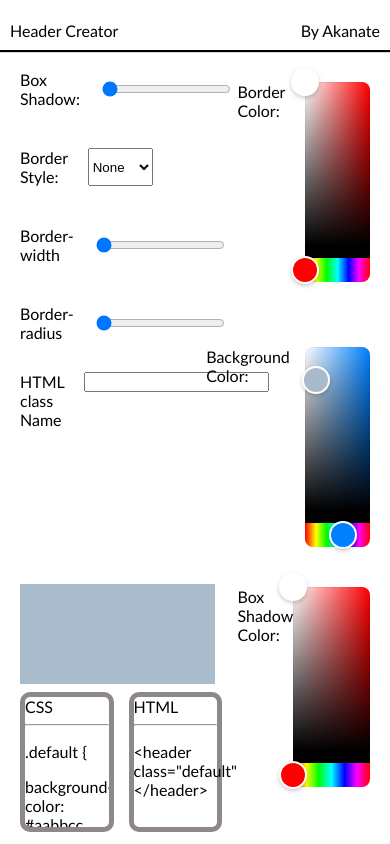
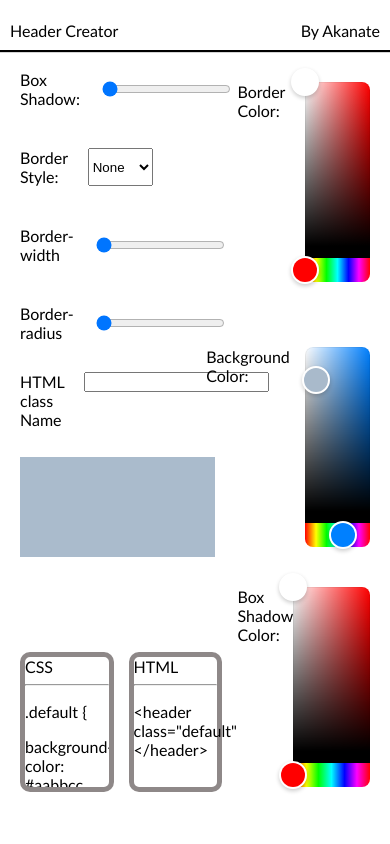
Before and after one commit to Akanate/HeaderCreator, a React (Create React App) app: page / in a window 390 px wide. Built offline with nearby package versions, Linux system fonts and the light colour scheme.

Commit message:
More mobile adjustments

```diff
--- a/src/styles/container.css
+++ b/src/styles/container.css
@@ -16,7 +16,7 @@ body {
 
     .HeaderContainer {
         width: 50% !important;
-        bottom: 160px !important;
+        bottom: 34% !important;
         left: 20px;
     }
 }
--- a/src/styles/main.css
+++ b/src/styles/main.css
@@ -27,7 +27,7 @@ body {
     .CSS, .HTML {
         width: 22% !important;
         height: 130px !important;
-        margin-top: -120px !important;
+        margin-top: -160px !important;
     }
 
     .CSS {
```
